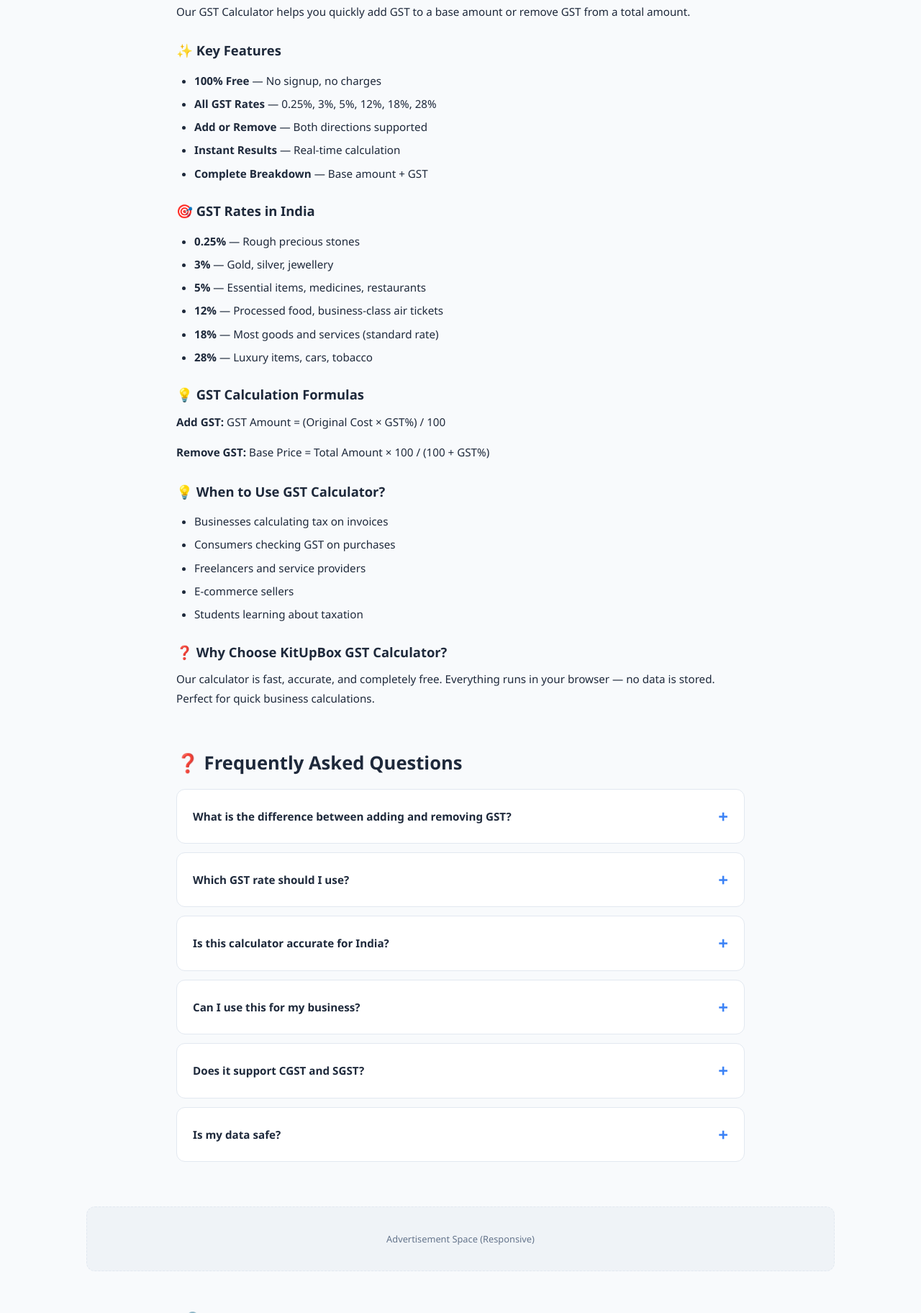
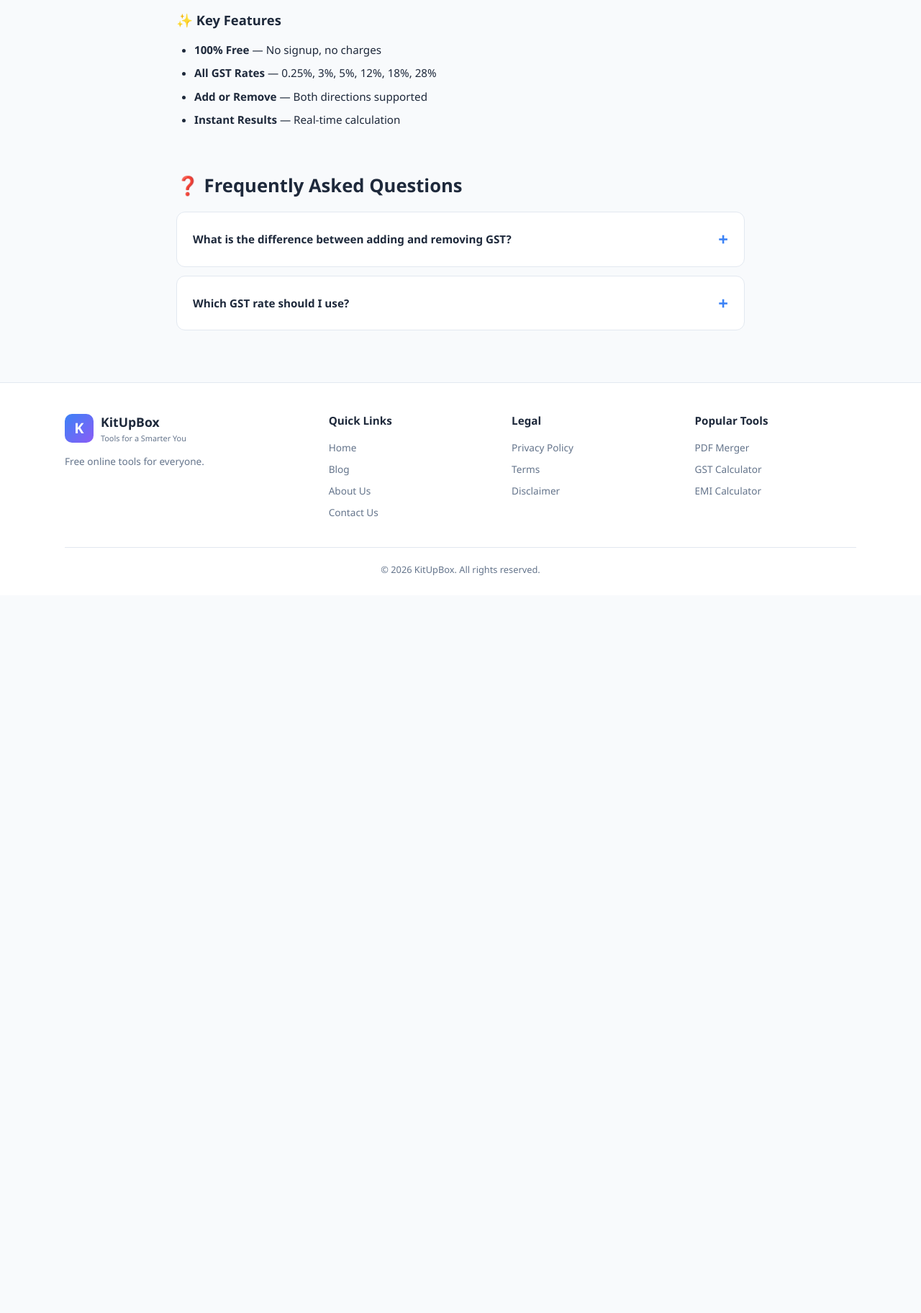
Before and after one commit to dayfunnyvideo-cell/kitupbox, a website: page gst-calculator.html in a window 1280 px wide. Shown: the part 976-2800 px from the top of the page at 72% size. After the commit the page ends 1803 px from the top, so only its background shows below. Drawn offline with Linux system fonts and the light colour scheme.

Commit message:
Add files via upload

```diff
--- a/gst-calculator.html
+++ b/gst-calculator.html
@@ -4,8 +4,7 @@
   <meta charset="UTF-8">
   <meta name="viewport" content="width=device-width, initial-scale=1.0">
   <title>GST Calculator - Calculate GST Online Free | KitUpBox</title>
-  <meta name="description" content="Free online GST Calculator. Add or remove GST from any amount instantly. Supports all GST rates (5%, 12%, 18%, 28%). No signup required.">
-  <meta name="keywords" content="gst calculator, gst calculator india, add gst, remove gst, gst rate calculator">
+  <meta name="description" content="Free online GST Calculator. Add or remove GST from any amount instantly. Supports all GST rates (5%, 12%, 18%, 28%).">
 
   <style>
     * { box-sizing: border-box; margin: 0; padding: 0; font-family: 'Segoe UI', Tahoma, Geneva, Verdana, sans-serif; }
@@ -21,7 +20,6 @@
     .nav { display: flex; gap: 22px; align-items: center; }
     .nav a { color: var(--text-muted); text-decoration: none; font-size: 0.9rem; font-weight: 500; }
     .nav a:hover { color: var(--primary); }
-    .share-btn { background: linear-gradient(135deg, #10b981, #059669); color: #fff; border: none; padding: 8px 14px; border-radius: 8px; cursor: pointer; font-size: 0.82rem; font-weight: 600; }
 
     .breadcrumb { max-width: 1100px; margin: 0 auto; padding: 20px 30px 0; font-size: 0.85rem; color: var(--text-muted); }
     .breadcrumb a { color: var(--primary); text-decoration: none; }
@@ -81,7 +79,6 @@
     .footer-inner { max-width: 1100px; margin: 0 auto; display: grid; grid-template-columns: 1.5fr 1fr 1fr 1fr; gap: 30px; margin-bottom: 30px; }
     .footer h4 { font-size: 0.95rem; margin-bottom: 15px; font-weight: 700; }
     .footer a { font-size: 0.85rem; color: var(--text-muted); text-decoration: none; display: block; margin-bottom: 8px; }
-    .footer a:hover { color: var(--primary); }
     .footer-bottom { max-width: 1100px; margin: 0 auto; padding-top: 20px; border-top: 1px solid var(--border); text-align: center; font-size: 0.8rem; color: var(--text-muted); }
 
     .toast { position: fixed; bottom: 30px; left: 50%; transform: translateX(-50%) translateY(100px); background: #10b981; color: #fff; padding: 14px 28px; border-radius: 10px; font-size: 0.9rem; font-weight: 600; z-index: 10001; opacity: 0; transition: all 0.3s ease; pointer-events: none; }
@@ -96,8 +93,7 @@
 
   <header class="header">
     <a href="/" class="logo-area"><div class="logo-icon">K</div><div class="logo-text"><h1>KitUpBox</h1><p>Tools for a Smarter You</p></div></a>
-    <nav class="nav"><a href="/">Home</a><a href="/#popular">Tools</a><a href="/#categories">Categories</a><a href="/about.html">About</a><a href="/contact.html">Contact</a></nav>
-    <div><button class="share-btn" onclick="shareThisTool()">📤 Share</button></div>
+    <nav class="nav"><a href="/">Home</a><a href="/#popular">Tools</a><a href="/blog.html">Blog</a><a href="/about.html">About</a><a href="/contact.html">Contact</a></nav>
   </header>
 
   <div class="breadcrumb"><a href="/">Home</a><span>›</span>GST Calculator</div>
@@ -105,7 +101,7 @@
   <section class="page-header">
     <div class="icon-big">🧾</div>
     <h1>GST Calculator</h1>
-    <p>Add or remove GST from any amount instantly. Supports all standard GST rates.</p>
+    <p>Add or remove GST from any amount instantly.</p>
   </section>
 
   <section class="tool-wrapper">
@@ -152,7 +148,6 @@
   <section class="content-section">
     <h2>📖 What is GST?</h2>
     <p>GST (Goods and Services Tax) is a single indirect tax levied on the supply of goods and services in India. It replaced multiple taxes like VAT, Service Tax, and Excise Duty, simplifying the tax structure.</p>
-    <p>Our GST Calculator helps you quickly add GST to a base amount or remove GST from a total amount.</p>
 
     <h3>✨ Key Features</h3>
     <ul>
@@ -160,62 +155,19 @@
       <li><strong>All GST Rates</strong> — 0.25%, 3%, 5%, 12%, 18%, 28%</li>
       <li><strong>Add or Remove</strong> — Both directions supported</li>
       <li><strong>Instant Results</strong> — Real-time calculation</li>
-      <li><strong>Complete Breakdown</strong> — Base amount + GST</li>
     </ul>
-
-    <h3>🎯 GST Rates in India</h3>
-    <ul>
-      <li><strong>0.25%</strong> — Rough precious stones</li>
-      <li><strong>3%</strong> — Gold, silver, jewellery</li>
-      <li><strong>5%</strong> — Essential items, medicines, restaurants</li>
-      <li><strong>12%</strong> — Processed food, business-class air tickets</li>
-      <li><strong>18%</strong> — Most goods and services (standard rate)</li>
-      <li><strong>28%</strong> — Luxury items, cars, tobacco</li>
-    </ul>
-
-    <h3>💡 GST Calculation Formulas</h3>
-    <p><strong>Add GST:</strong> GST Amount = (Original Cost × GST%) / 100</p>
-    <p><strong>Remove GST:</strong> Base Price = Total Amount × 100 / (100 + GST%)</p>
-
-    <h3>💡 When to Use GST Calculator?</h3>
-    <ul>
-      <li>Businesses calculating tax on invoices</li>
-      <li>Consumers checking GST on purchases</li>
-      <li>Freelancers and service providers</li>
-      <li>E-commerce sellers</li>
-      <li>Students learning about taxation</li>
-    </ul>
-
-    <h3>❓ Why Choose KitUpBox GST Calculator?</h3>
-    <p>Our calculator is fast, accurate, and completely free. Everything runs in your browser — no data is stored. Perfect for quick business calculations.</p>
   </section>
 
   <section class="content-section">
     <h2>❓ Frequently Asked Questions</h2>
     <div class="faq-item" onclick="toggleFaq(this)"><div class="faq-q">What is the difference between adding and removing GST?</div><div class="faq-a">Adding GST means calculating tax on a base amount. Removing GST means finding the base amount when you already know the total (with GST included).</div></div>
     <div class="faq-item" onclick="toggleFaq(this)"><div class="faq-q">Which GST rate should I use?</div><div class="faq-a">It depends on the product or service. Most goods and services fall under 18%. Food items are usually 5%, luxury items 28%.</div></div>
-    <div class="faq-item" onclick="toggleFaq(this)"><div class="faq-q">Is this calculator accurate for India?</div><div class="faq-a">Yes! Our calculator follows the official GST rates and formulas used in India.</div></div>
-    <div class="faq-item" onclick="toggleFaq(this)"><div class="faq-q">Can I use this for my business?</div><div class="faq-a">Absolutely! It's perfect for invoices, quotations, and tax calculations in your business.</div></div>
-    <div class="faq-item" onclick="toggleFaq(this)"><div class="faq-q">Does it support CGST and SGST?</div><div class="faq-a">The total GST you calculate is divided equally between CGST and SGST for intra-state transactions, or as IGST for inter-state.</div></div>
-    <div class="faq-item" onclick="toggleFaq(this)"><div class="faq-q">Is my data safe?</div><div class="faq-a">Yes. All calculations happen in your browser — nothing is stored or transmitted.</div></div>
-  </section>
-
-  <div class="ad-slot"><div class="ad-inner">Advertisement Space (Responsive)</div></div>
-
-  <section class="content-section">
-    <h2>🔗 Related Tools</h2>
-    <div class="related-grid">
-      <a class="related-card" href="/emi-calculator.html"><div class="icon" style="background:#fef3c7;">💰</div><h4>EMI Calculator</h4></a>
-      <a class="related-card" href="/percentage-calculator.html"><div class="icon" style="background:#fef3c7;">📊</div><h4>Percentage Calculator</h4></a>
-      <a class="related-card" href="/expense-tracker.html"><div class="icon" style="background:#d1fae5;">💵</div><h4>Expense Tracker</h4></a>
-      <a class="related-card" href="/currency-converter.html"><div class="icon" style="background:#d1fae5;">💱</div><h4>Currency Converter</h4></a>
-    </div>
   </section>
 
   <footer class="footer">
     <div class="footer-inner">
       <div><div class="logo-area" style="margin-bottom: 12px;"><div class="logo-icon">K</div><div class="logo-text"><h1>KitUpBox</h1><p>Tools for a Smarter You</p></div></div><p style="font-size: 0.85rem; color: var(--text-muted);">Free online tools for everyone.</p></div>
-      <div><h4>Quick Links</h4><a href="/">Home</a><a href="/about.html">About Us</a><a href="/contact.html">Contact Us</a></div>
+      <div><h4>Quick Links</h4><a href="/">Home</a><a href="/blog.html">Blog</a><a href="/about.html">About Us</a><a href="/contact.html">Contact Us</a></div>
       <div><h4>Legal</h4><a href="/privacy.html">Privacy Policy</a><a href="/terms.html">Terms</a><a href="/disclaimer.html">Disclaimer</a></div>
       <div><h4>Popular Tools</h4><a href="/pdf-merger.html">PDF Merger</a><a href="/gst-calculator.html">GST Calculator</a><a href="/emi-calculator.html">EMI Calculator</a></div>
     </div>
@@ -232,17 +184,7 @@
       t.classList.add('show');
       setTimeout(() => t.classList.remove('show'), 3000);
     }
-
     function toggleFaq(el) { el.classList.toggle('open'); }
-
-    function shareThisTool() {
-      const url = 'https://kitupbox.onrender.com/gst-calculator.html';
-      if (navigator.share) {
-        navigator.share({ title: 'GST Calculator - KitUpBox', url }).catch(() => {});
-      } else {
-        navigator.clipboard.writeText(url).then(() => showToast('✅ Link copied!'));
-      }
-    }
 
     function formatCurrency(num) {
       return '₹' + num.toLocaleString('en-IN', { maximumFractionDigits: 2 });
```
